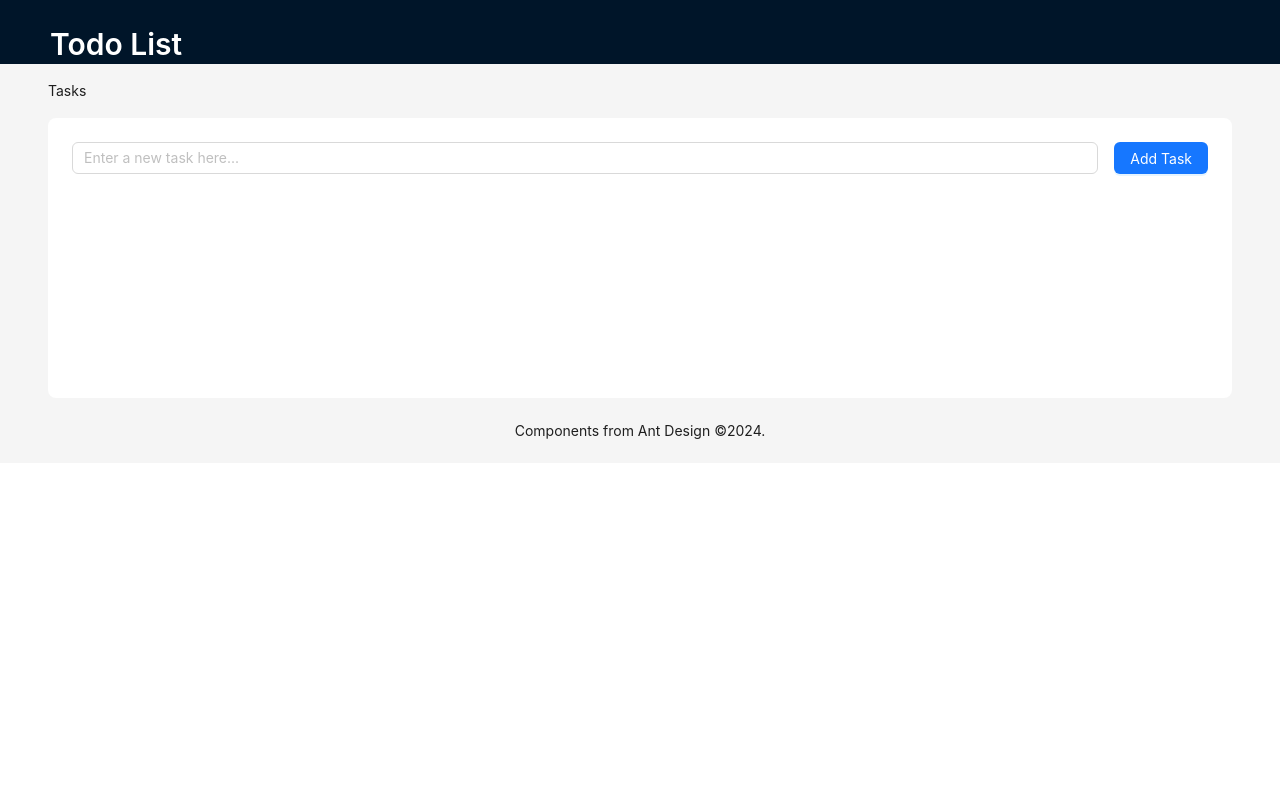
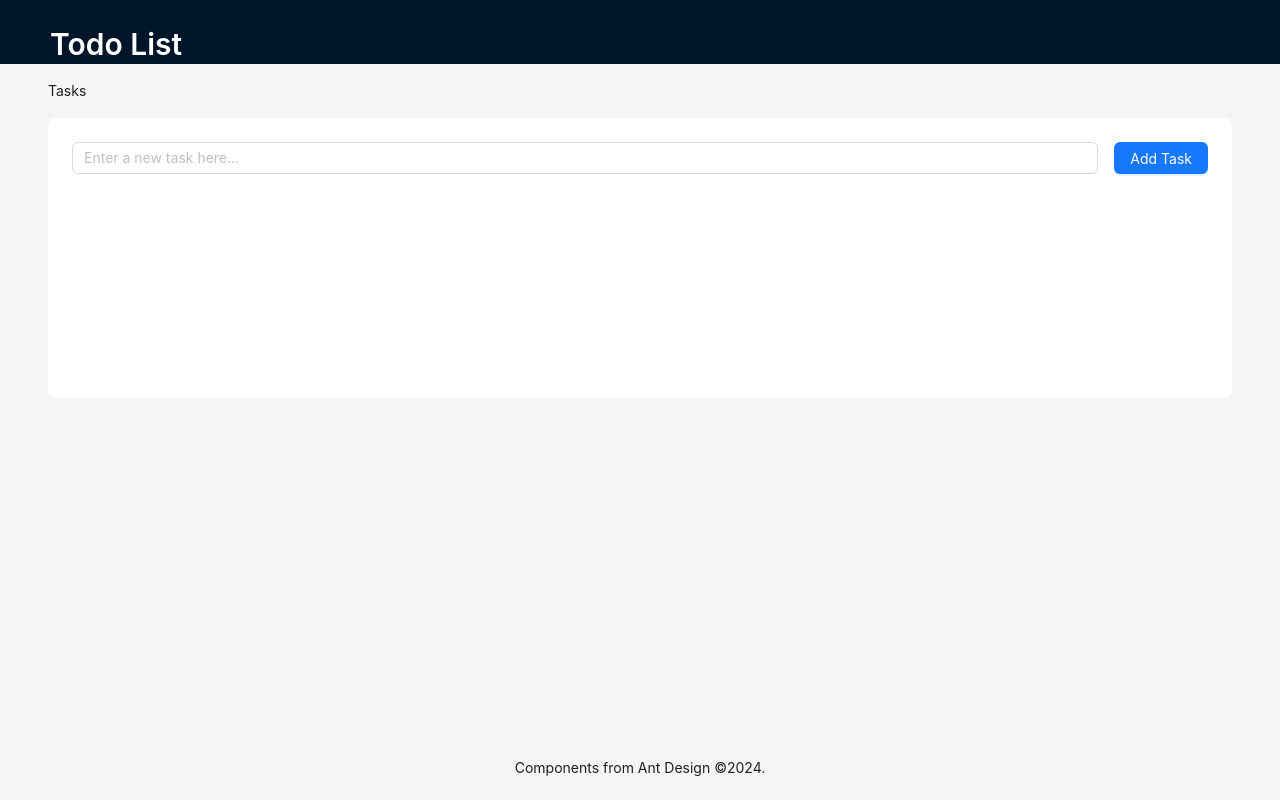
Before and after one commit to zachberk/proj-todolist-reactjs, a React (Create React App) app: page / in a window 1280 px wide. Built offline with nearby package versions, Linux system fonts and the light colour scheme.

Commit message:
Stretch layout of webpage to cover browser window

```diff
--- a/src/App.js
+++ b/src/App.js
@@ -66,8 +66,8 @@ function App() {
   };
 
   return (
-    <Layout>
-      <Header>
+    <Layout style={{ minHeight: "100vh", display: "flex", flexDirection: "column" }}>
+      <Header style={{ flexShrink: 0 }}>
         <Title level={2} style={{ color: "white" }}>
           Todo List
         </Title>
@@ -75,7 +75,7 @@ function App() {
       <Content
         style={{
           padding: "0 48px",
-        }}
+          flexGrow: 1 }}
       >
         <Breadcrumb
           style={{
@@ -123,6 +123,7 @@ function App() {
       <Footer
         style={{
           textAlign: "center",
+          flexShrink: 0
         }}
       >
         Components from Ant Design ©{new Date().getFullYear()}.
```
